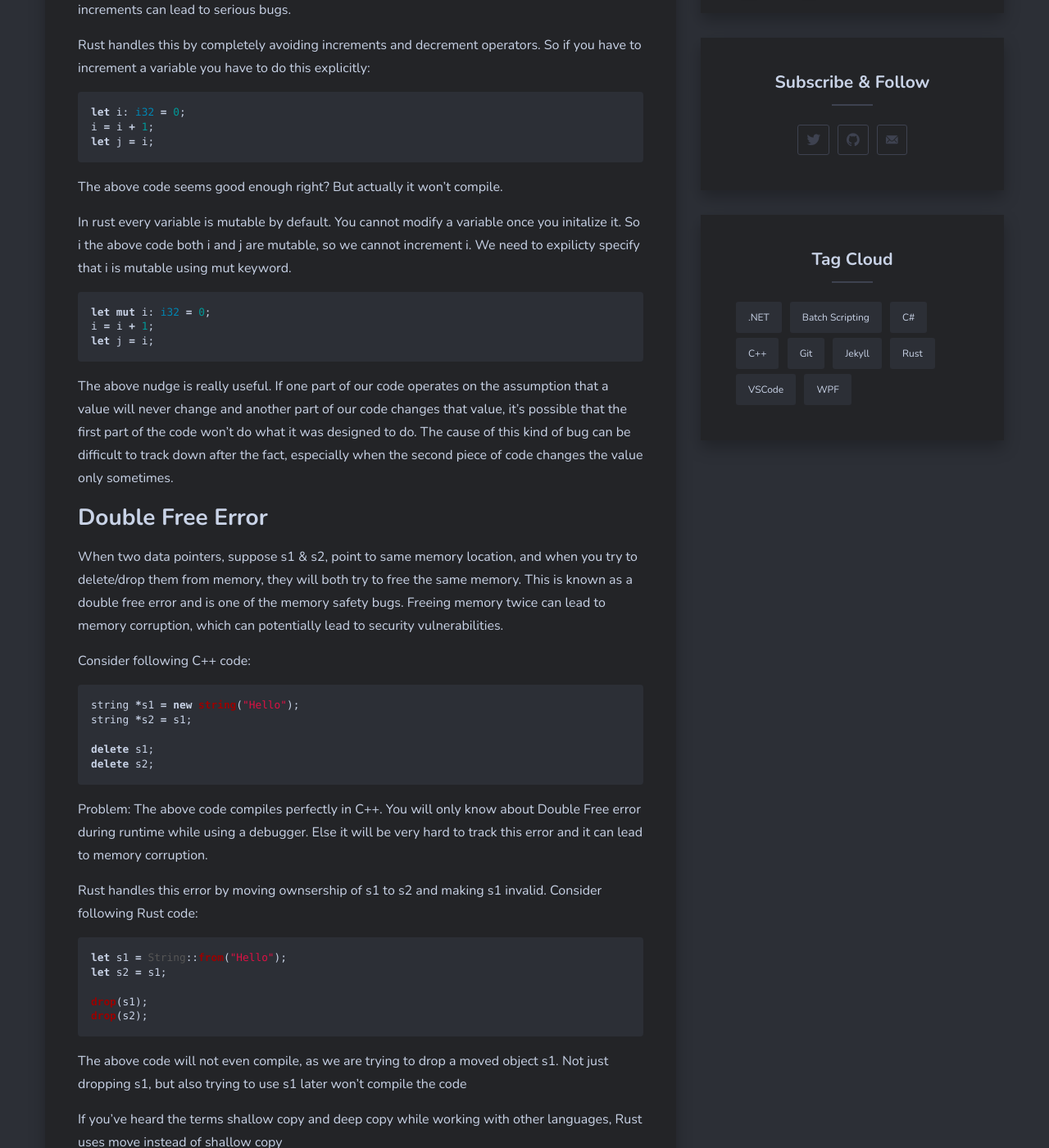
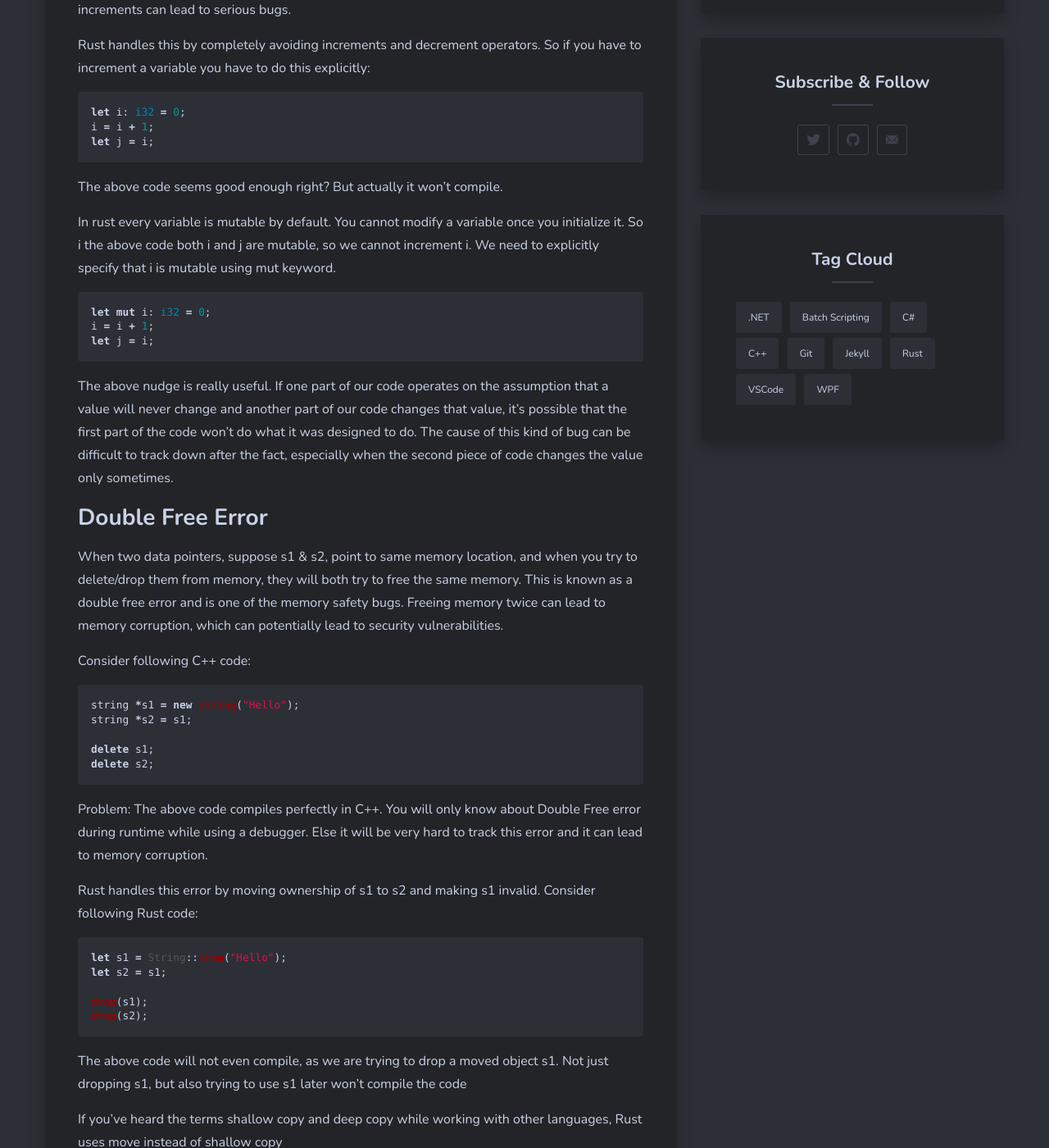
Before and after one commit to Dedsec727/Dedsec727.github.io, a Jekyll site: the page built from _posts/2020-05-31-rust_over_other_languages.md, in a window 1280 px wide and 1400 px high, scrolled down 782 px. Shown: the whole window at 82% size. Built offline with Jekyll 4.4.1, drawn with Linux system fonts in a browser that asks for light colours; nearby versions of some CDN libraries; some of the changed text lies outside the part shown.

Commit message:
resolved typos

```diff
--- a/_posts/2020-05-31-rust_over_other_languages.md
+++ b/_posts/2020-05-31-rust_over_other_languages.md
@@ -37,8 +37,8 @@ let j = i;
 
 The above code seems good enough right? But actually it won't compile.
 
-In rust every variable is mutable by default. You cannot modify a variable once you initalize it. So i the above code
-both i and j are mutable, so we cannot increment i. We need to expilicty specify that i is mutable using mut keyword.
+In rust every variable is mutable by default. You cannot modify a variable once you initialize it. So i the above code
+both i and j are mutable, so we cannot increment i. We need to explicitly specify that i is mutable using mut keyword.
 
 {% highlight rust %}
 let mut i: i32 = 0;
@@ -65,7 +65,7 @@ delete s2;
 Problem: The above code compiles perfectly in C++. You will only know about Double Free error during runtime while using a debugger.
 Else it will be very hard to track this error and it can lead to memory corruption.
 
-Rust handles this error by moving ownsership of s1 to s2 and making s1 invalid. Consider following Rust code:
+Rust handles this error by moving ownership of s1 to s2 and making s1 invalid. Consider following Rust code:
 
 {% highlight rust %}
 let s1 = String::from("Hello");
```
Also changed, not shown: other parts of _posts/2020-05-31-rust_over_other_languages.md (+1 -1 lines), _posts/2020-02-21-running-admin-cmd-from-explorer.md (+1 -1 lines).
